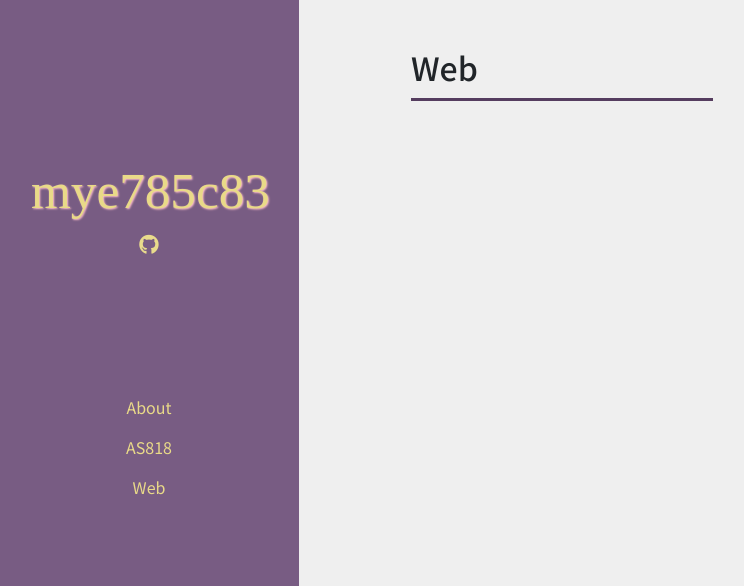
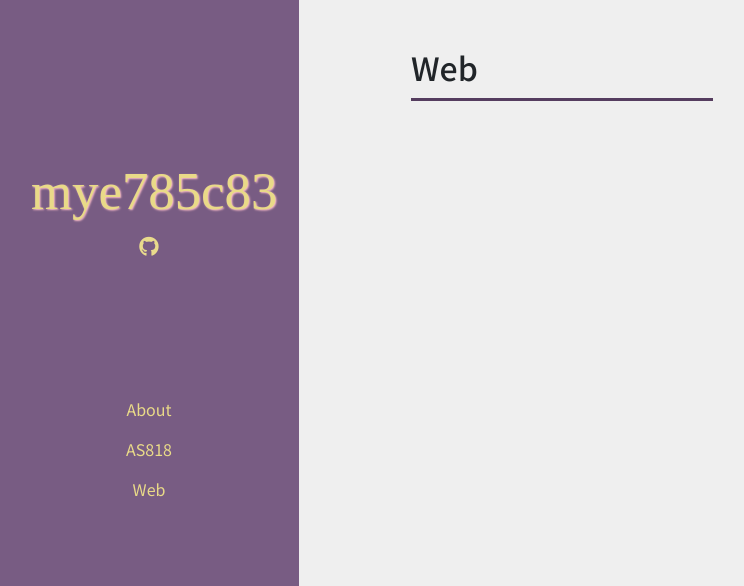
Before and after one commit to mye280c37/mye785c83.github.io, a Jekyll site: the page built from _tabs/Web.md, in a window 1280 px wide. Shown: the top 586 px of the page, without its empty margins (1-745 px from the left). Built offline with Jekyll 4.4.1, drawn with Linux system fonts in a browser that asks for light colours; nearby versions of some CDN libraries; some web fonts are replaced.

Commit message:
masthead header font 고정

```diff
--- a/assets/css/styles.css
+++ b/assets/css/styles.css
@@ -96,7 +96,7 @@ ul a, ul a:hover, .post-nav div a, h5 a {
 
 .masthead h1{
     font-family: 'Londrina Solid', cursive;
-    font-size: calc(1.6rem + 2vw);
+    font-size: 3.3rem;
     color: rgb(233, 218, 136);
     text-shadow: 1px 1px 2px pink;
 }
```
Also changed, not shown: _tabs/AS818.md (+1 -1 lines), _tabs/About.md (+1 -1 lines), _tabs/Web.md (+1 -1 lines), 6 other files.
